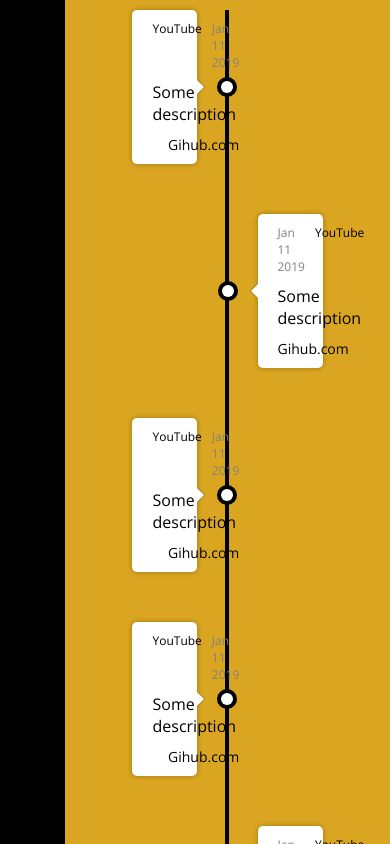
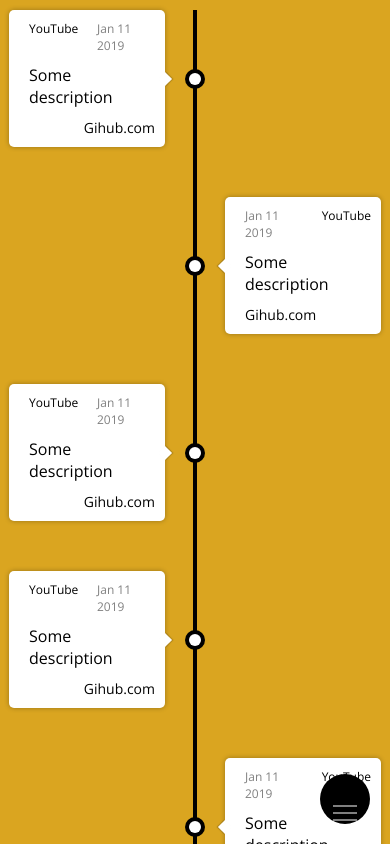
Before and after one commit to Bartoszkie/Portfolio, a React (Create React App) app: page / in a window 390 px wide. Shown: the top 844 px of the page. Built offline with nearby package versions, Linux system fonts and the light colour scheme.

Commit message:
added new features of hamburger button

```diff
--- a/src/components/cartInfo/cart.styles.js
+++ b/src/components/cartInfo/cart.styles.js
@@ -14,7 +14,7 @@ export const CartContainerContent = styled.div`
   padding: 1rem 1rem 1rem 2rem;
   margin-left: ${({ right }) => (right ? "3rem" : "0rem")};
   margin-right: ${({ right }) => (right ? "0rem" : "3rem")};
-  width: 40%;
+  width: 60%;
   background-color: ${({ theme }) => theme.colorBaseWhite};
   box-shadow: 0 0 0.5rem rgba(0, 0, 0, 0.3);
   border-radius: 0.5rem;
@@ -25,6 +25,10 @@ export const CartContainerContent = styled.div`
 
   position: relative;
   z-index: 10;
+
+  @media ${device.laptop} {
+    width: 80%;
+  }
 
   &::after {
     content: "";
--- /dev/null
+++ b/src/components/hamburger/hamburger.component.jsx
@@ -0,0 +1,14 @@
+import React from "react";
+import { HamburgerContainer, HamburgerDash } from "./hamburger.styles";
+
+const Hamburger = ({ isOpen, setIsOpen }) => {
+  return (
+    <HamburgerContainer isOpen={isOpen} onClick={() => setIsOpen(!isOpen)}>
+      <HamburgerDash isOpen={isOpen}/>
+      <HamburgerDash isOpen={isOpen}/>
+      <HamburgerDash isOpen={isOpen}/>
+    </HamburgerContainer>
+  );
+};
+
+export default Hamburger;
--- /dev/null
+++ b/src/components/hamburger/hamburger.styles.js
@@ -0,0 +1,40 @@
+import styled from 'styled-components';
+import {device} from '../../styles/globalSizes';
+
+export const HamburgerContainer = styled.button`
+    display: none;
+
+    position: absolute;
+    bottom: 2rem;
+    right: 2rem;
+    z-index: 150;
+
+    width: 5rem;
+    height: 5rem;
+
+    border-radius: 50%;
+    padding: 1rem;
+    outline: none;
+    border: ${({isOpen}) => isOpen ? ".1rem solid white" : "none"};
+    background-color: ${({theme}) => theme.baseRedColor};
+
+    cursor: pointer;
+
+    @media ${device.laptopS} {
+        display: block;
+    }
+`;
+
+export const HamburgerDash = styled.div`
+    width: 80%;
+    height: .2rem;
+    background-color: ${({isOpen}) => isOpen ? "white" : "grey"};
+    position: relative;
+    transform: translate(-50%, -50%);
+    top: 50%;
+    left: 50%;
+
+    &:not(:last-child) {
+        margin-bottom: .5rem;
+    }
+`;
--- a/src/components/navbar/navbar.component.jsx
+++ b/src/components/navbar/navbar.component.jsx
@@ -1,14 +1,48 @@
-import React from 'react';
-import {NavbarContainer, NavbarMainContainer, MenuList, MenuListWrapper, Signature, PictureOfMe, MenuListItem, MenuListHref} from './navbar.styles';
+import React, { useState } from "react";
+import {
+  NavbarContainer,
+  NavbarMainContainer,
+  MenuList,
+  MenuListWrapper,
+  Signature,
+  PictureOfMe,
+  MenuListItem,
+  MenuListHref,
+  BackgroundForMobileNav,
+  BackgroundForMobileList,
+  MobileListItem,
+  BackgroundNav,
+  AnimatedHref
+} from "./navbar.styles";
+import Hamburger from "../hamburger/hamburger.component";
 
 const Navbar = () => {
-    return(
-        <NavbarContainer>
-            <NavbarMainContainer>
+  const [isOpen, setIsOpen] = useState(false);
 
-            </NavbarMainContainer>
-        </NavbarContainer>
-    );
-}
+  const openNavbar = () => {
+    setIsOpen(!isOpen);
+  };
+
+  return (
+    <NavbarContainer isOpen={isOpen}>
+      <NavbarMainContainer>
+        <PictureOfMe></PictureOfMe>
+        <Signature>Bartosz Słysz</Signature>
+      </NavbarMainContainer>
+      <Hamburger isOpen={isOpen} setIsOpen={setIsOpen} />
+      <BackgroundForMobileNav isOpen={isOpen}/>
+        <BackgroundNav isOpen={isOpen}>
+          <BackgroundForMobileList>
+            <MobileListItem>
+              <AnimatedHref>O mnie</AnimatedHref>
+            </MobileListItem>
+            <MobileListItem>
+              <AnimatedHref>Timeline</AnimatedHref>
+            </MobileListItem>
+          </BackgroundForMobileList>
+        </BackgroundNav>
+    </NavbarContainer>
+  );
+};
 
 export default Navbar;
--- a/src/components/navbar/navbar.styles.js
+++ b/src/components/navbar/navbar.styles.js
@@ -1,9 +1,86 @@
-import styled from 'styled-components';
+import styled from "styled-components";
+import { device } from "../../styles/globalSizes";
 
 export const NavbarContainer = styled.section`
   grid-column: full-start / center-start;
   height: 100vh;
-    background-color: ${({theme}) => theme.baseRedColor};
+  background-color: ${({ theme }) => theme.baseRedColor};
+
+  @media ${device.laptopS} {
+    grid-column: none;
+    position: fixed;
+    background-color: transparent;
+    left: ${({ isOpen }) => (isOpen ? "80%" : "100%")};
+    right: 0;
+    top: 0;
+    z-index: 100;
+  }
+`;
+
+export const BackgroundForMobileNav = styled.div`
+  position: absolute;
+  bottom: 3rem;
+  right: 3rem;
+
+  border-radius: 50%;
+  transform: ${({ isOpen }) => (isOpen ? "scale(110)" : "scale(0)")};
+  transition: transform 0.8s cubic-bezier(0.86, 0, 0.07, 1);
+
+  height: 3rem;
+  width: 3rem;
+  background-image: radial-gradient(black, goldenrod);
+`;
+
+export const BackgroundNav = styled.nav`
+  height: 100vh;
+  width: 100%;
+  position: fixed;
+  top: 0;
+  left: 0;
+  opacity: ${({ isOpen }) => (isOpen ? "1" : "0")};
+  transition: all 0.8s cubic-bezier(0.68, -0.55, 0.265, 1.55);
+
+  text-align: center;
+`;
+
+export const BackgroundForMobileList = styled.ul`
+  list-style-type: none;
+  position: absolute;
+  top: 50%;
+  left: 50%;
+  transform: translate(-50%, -50%);
+`;
+
+export const MobileListItem = styled.li`
+  width: 100%;
+  &:not(:last-child) {
+    margin-bottom: 2rem;
+  }
+`;
+
+export const AnimatedHref = styled.a`
+  font-size: 3rem;
+  display: inline-block;
+  font-weight: 300;
+  padding: 1rem 2rem;
+  color: #fff;
+  text-decoration: none;
+  text-transform: uppercase;
+  background-image: linear-gradient(
+    120deg,
+    transparent 0%,
+    transparent 50%,
+    #fff 50%
+  );
+  background-size: 230%;
+  transition: all 0.4s;
+
+  &:hover,
+  &:active {
+    background-position: 100%;
+    color: ${({ theme }) => theme.baseRedColor};
+    transform: translateX(1rem);
+  }
 `;
 
 export const NavbarMainContainer = styled.header`
@@ -12,29 +89,24 @@ export const NavbarMainContainer = styled.header`
   left: 0;
   height: 100vh;
   width: 16.66666667%;
-    background-color: ${({theme}) => theme.baseRedColor};
+  background-color: ${({ theme }) => theme.baseRedColor};
+
+  @media ${device.laptopS} {
+    visibility: hidden;
+    background-color: transparent;
+  }
 `;
 
-export const PictureOfMe = styled.img`
+export const PictureOfMe = styled.img``;
 
+export const Signature = styled.h5`
+  color: ${({ theme }) => theme.colorBaseWhite};
 `;
 
-export const Signature = styled.h5`
+export const MenuListWrapper = styled.section``;
 
-`;
+export const MenuList = styled.ul``;
 
-export const MenuListWrapper = styled.section`
+export const MenuListItem = styled.li``;
 
-`;
-
-export const MenuList = styled.ul`
-
-`;
-
-export const MenuListItem = styled.li`
-
-`;
-
-export const MenuListHref = styled.p`
-
-`;
+export const MenuListHref = styled.p``;
--- a/src/pages/timeline.page.styles.js
+++ b/src/pages/timeline.page.styles.js
@@ -1,4 +1,5 @@
 import styled from 'styled-components';
+import {device} from '../styles/globalSizes';
 
 export const TimelineContainer = styled.section`
     grid-column: center-start / full-end;
@@ -12,6 +13,10 @@ export const TimelineContainer = styled.section`
     flex-direction: column;
     position: relative;
 
+    @media ${device.laptopS} {
+        grid-column: full-start / full-end;
+    }
+
     &::after {
         background-color: ${({theme}) => theme.baseRedColor};
         content: "";
--- a/src/styles/globalSizes.js
+++ b/src/styles/globalSizes.js
@@ -3,6 +3,7 @@ const size = {
   mobileM: "375px",
   mobileL: "425px",
   tablet: "768px",
+  laptopS: "810px",
   laptop: "1024px",
   laptopL: "1440px",
   desktop: "2560px"
@@ -13,6 +14,7 @@ export const device = {
   mobileM: `(max-width: ${size.mobileM})`,
   mobileL: `(max-width: ${size.mobileL})`,
   tablet: `(max-width: ${size.tablet})`,
+  laptopS: `(max-width: ${size.laptopS})`,
   laptop: `(max-width: ${size.laptop})`,
   laptopL: `(max-width: ${size.laptopL})`,
   desktop: `(max-width: ${size.desktop})`
```
Lines whose indentation alone changed are shown as unchanged.
